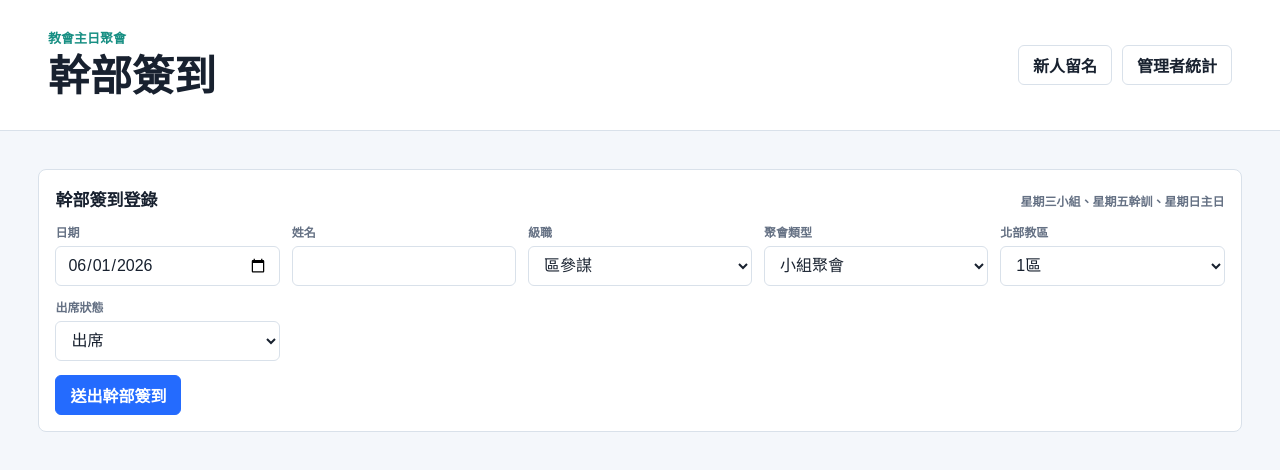
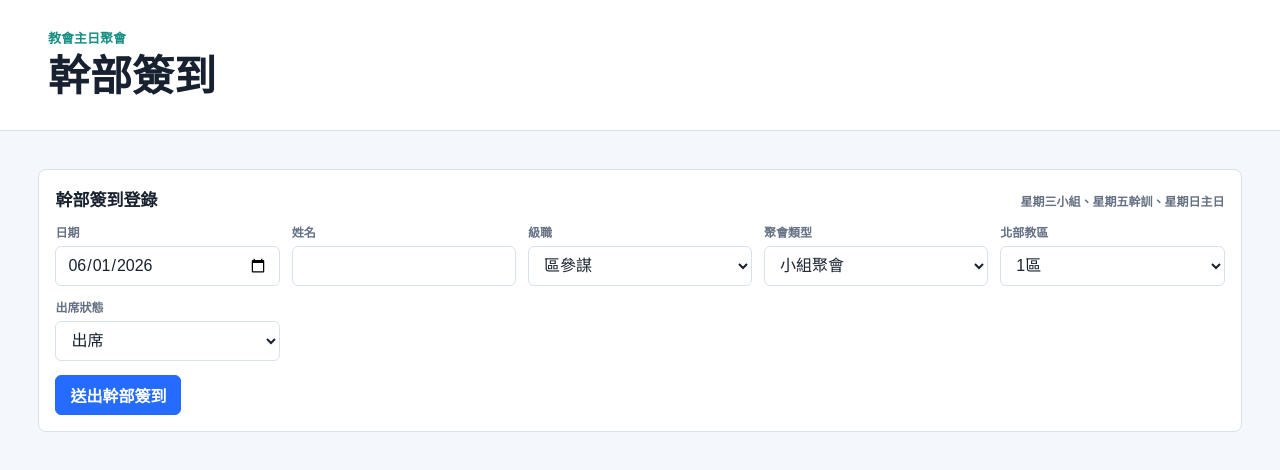
Before and after one commit to jonesju46/newcomer-system, a plain HTML site: page leader.html in a window 1280 px wide. Drawn offline with Linux system fonts and the light colour scheme.

Commit message:
Add files via upload

```diff
--- a/leader.html
+++ b/leader.html
@@ -11,10 +11,6 @@
       <div>
         <p class="eyebrow">教會主日聚會</p>
         <h1>幹部簽到</h1>
-      </div>
-      <div class="header-actions">
-        <a class="text-button page-link" href="newcomer.html">新人留名</a>
-        <a class="text-button page-link" href="dashboard.html">管理者統計</a>
       </div>
     </header>
 
```
Also changed, not shown: newcomer.html (+0 -4 lines).
